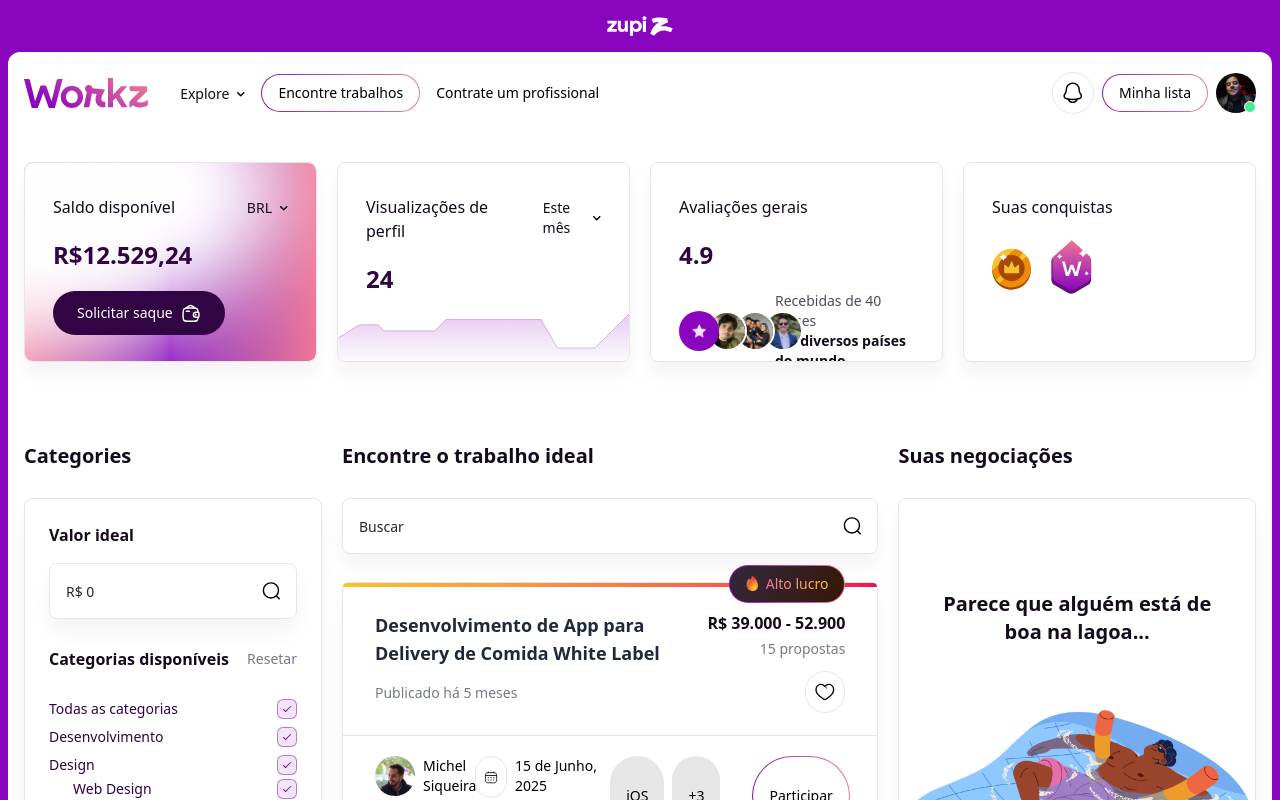
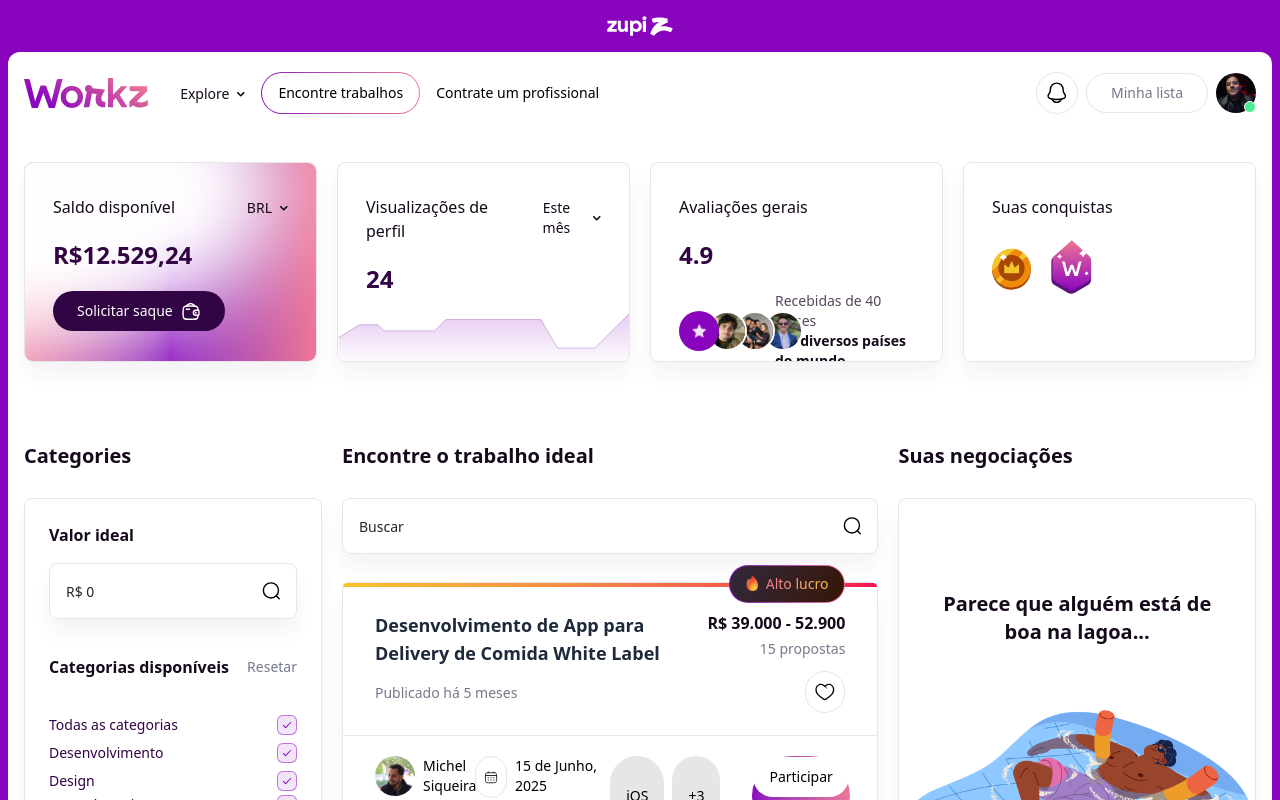
Before and after one commit to luccaromaniello/cometa-code-challenge, a Vue app: page / in a window 1280 px wide. Shown: the top 800 px of the page. Built offline with nearby package versions, Linux system fonts and the light colour scheme; the HTML template or start-up script is replaced by a standard one.

Commit message:
fix: sidenav

```diff
--- a/src/components/navigation/NavBar.vue
+++ b/src/components/navigation/NavBar.vue
@@ -40,11 +40,11 @@ const navItems = [
     </div>
 
     <div class="flex items-center gap-2">
-      <IconButton icon="bell" />
+      <IconButton icon="bell" class="shrink-0" />
 
-      <BaseButton label="Minha lista" variant="secondary" />
+      <BaseButton label="Minha lista" variant="tertiary" />
 
-      <div class="relative">
+      <div class="relative shrink-0">
         <BaseAvatar :src="userAvatar" alt="Avatar do usuário logado" />
         <span
           class="absolute bottom-0 right-0 block w-3 h-3 bg-light-green border-1 border-white rounded-full"
--- a/src/components/ui/BaseButton.vue
+++ b/src/components/ui/BaseButton.vue
@@ -6,7 +6,7 @@ const props = defineProps<{
   label?: string
   type?: 'button' | 'submit' | 'reset'
   disabled?: boolean
-  variant?: 'primary' | 'secondary' | 'text'
+  variant?: 'primary' | 'secondary' | 'tertiary' | 'text'
   icon?: keyof typeof iconMap
 }>()
 
@@ -22,14 +22,16 @@ const handleClick = (event: MouseEvent) => {
 }
 
 const baseClasses =
-  'rounded-full text-sm font-medium transition-all duration-150 inline-flex items-center gap-2 cursor-pointer'
+  'rounded-full text-sm font-medium transition-all duration-150 inline-flex items-center gap-2 cursor-pointer h-10'
 
 const variantClasses = computed(() => {
   if (props.disabled) return 'opacity-50 cursor-not-allowed pointer-events-none'
 
   switch (props.variant) {
     case 'secondary':
-      return 'bg-white text-black hover:bg-transparent hover:text-white w-full h-full rounded-full flex items-center justify-center px-4 py-2'
+      return 'bg-white text-black hover:bg-transparent hover:text-white w-full rounded-full flex items-center justify-center px-4 py-2'
+    case 'tertiary':
+      return 'border border-neutral-light-gray text-neutral-gray hover:bg-neutral-light-gray/30 w-full rounded-full flex items-center justify-center px-6 py-2'
     case 'text':
       return 'p-0 bg-transparent text-neutral-gray hover:underline'
     default:
```
